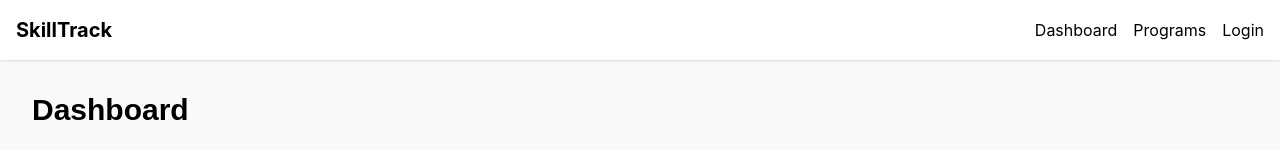
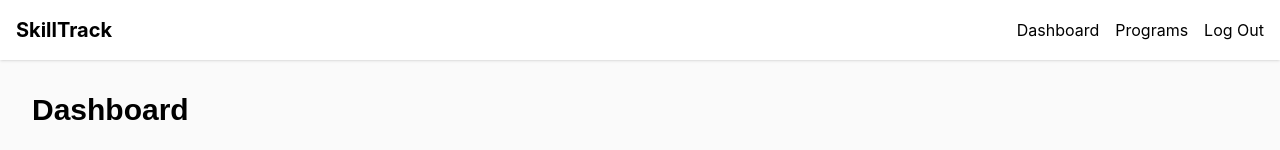
Before and after one commit to arooj-ilyas/skill-track-frontend, a Next.js app: page /dashboard in a window 1280 px wide. Shown: the top 150 px of the page. Built offline with nearby package versions, Linux system fonts and the light colour scheme.

Commit message:
edited top navbar headings

```diff
--- a/app/components/Layout.tsx
+++ b/app/components/Layout.tsx
@@ -19,9 +19,8 @@ export default function Layout({ children }: LayoutProps) {
           <Link href="/programs" className="hover:underline">
             Programs
           </Link>
-          <Link href="/login" className="hover:underline">
-            Login
-            {/* will dynamically render to logout when auth details implemented */}
+          <Link href="/" className="hover:underline">
+            Log Out
           </Link>
         </nav>
       </header>
```
